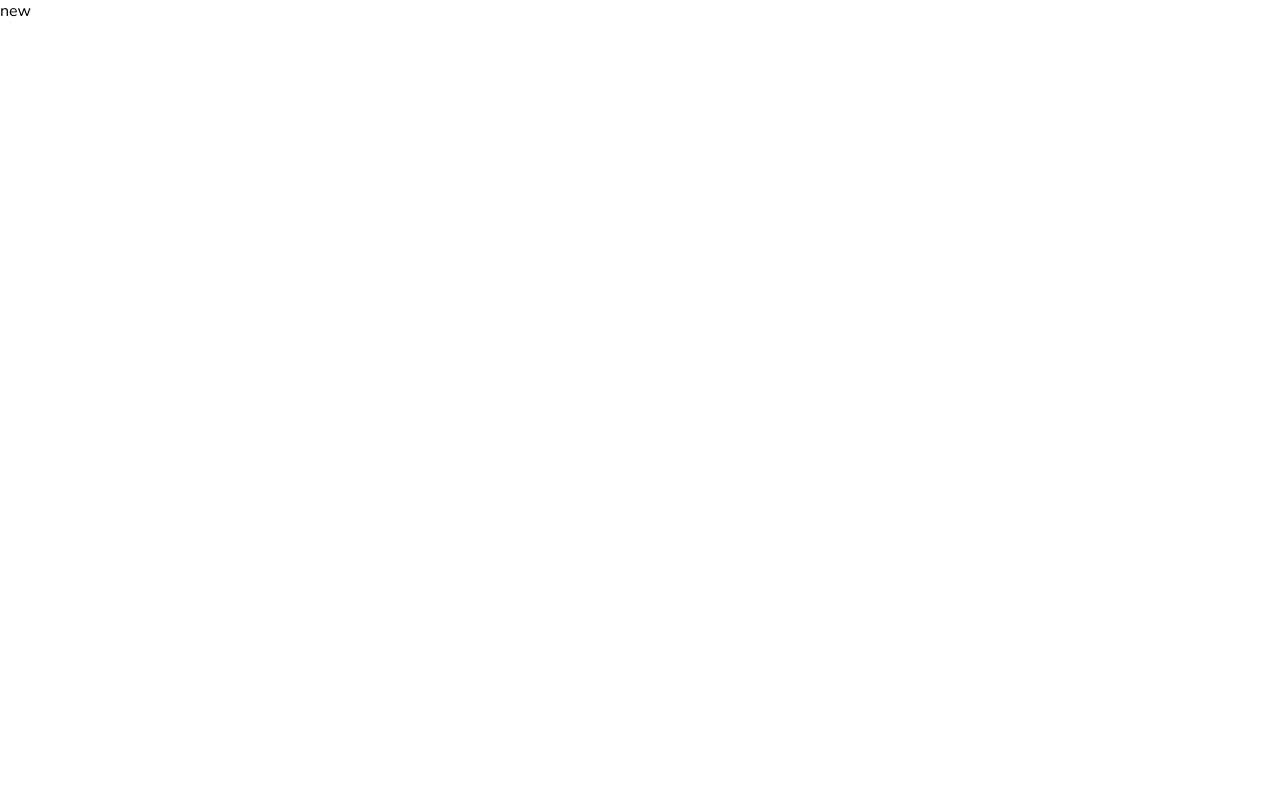
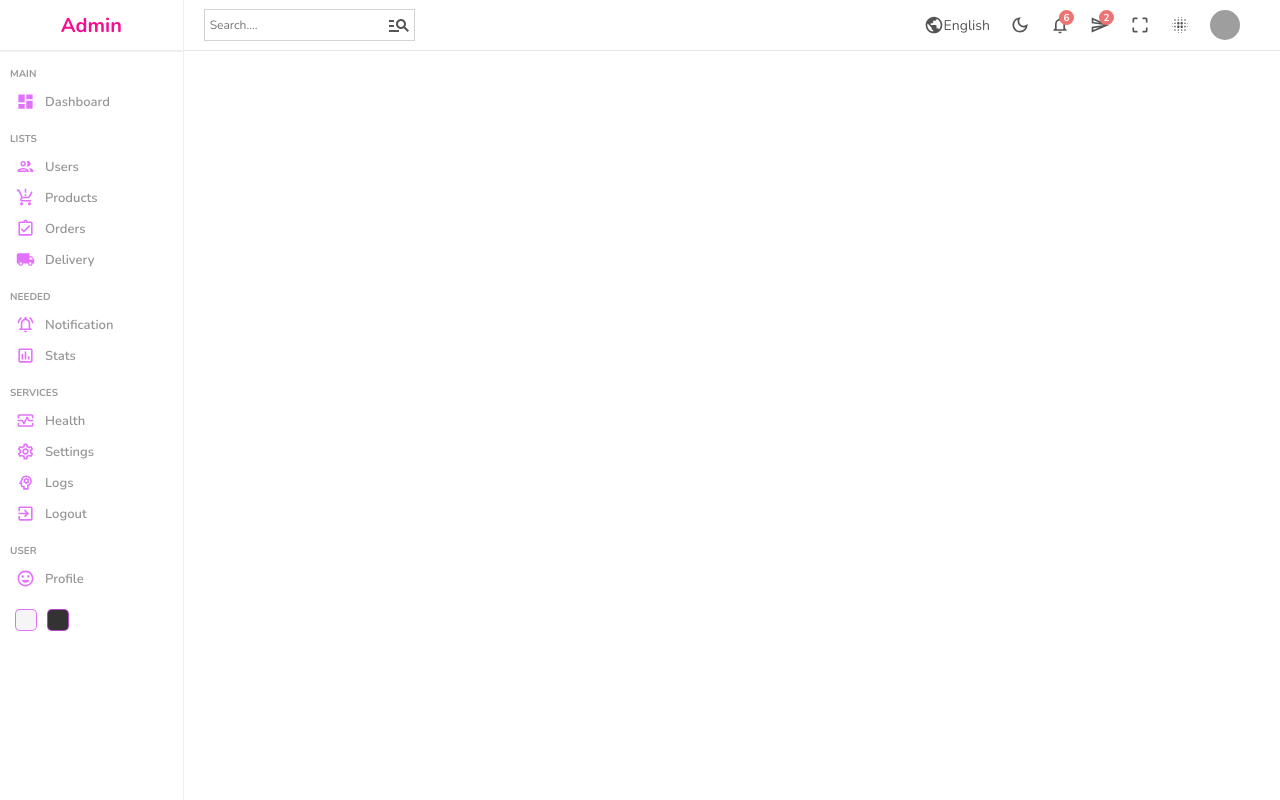
Before and after one commit to ahmedtowsikzap/Dashboared-For-EC, a React (Create React App) app: page /users/new in a window 1280 px wide. Built offline with nearby package versions, Linux system fonts and the light colour scheme; grey boxes are pictures that could not be loaded.

Commit message:
Single new page created

```diff
--- a/src/pages/new/New.jsx
+++ b/src/pages/new/New.jsx
@@ -1,11 +1,16 @@
-import "./new.scss"
+import Navbar from "../../components/navbar/Navbar";
+import Sidebar from "../../components/sidebar/Sidebar";
+import "./new.scss";
 
 const New = () => {
-    return (
-        <div>
-            new
-        </div>
-    );
+  return (
+    <div className="new">
+      <Sidebar />
+      <div className="newContainer">
+        <Navbar />
+      </div>
+    </div>
+  );
 };
 
 export default New;
--- a/src/pages/new/new.scss
+++ b/src/pages/new/new.scss
@@ -0,0 +1,7 @@
+.new {
+  display: flex;
+  width: 100%;
+  .newContainer {
+    flex: 6;
+  }
+}
```
